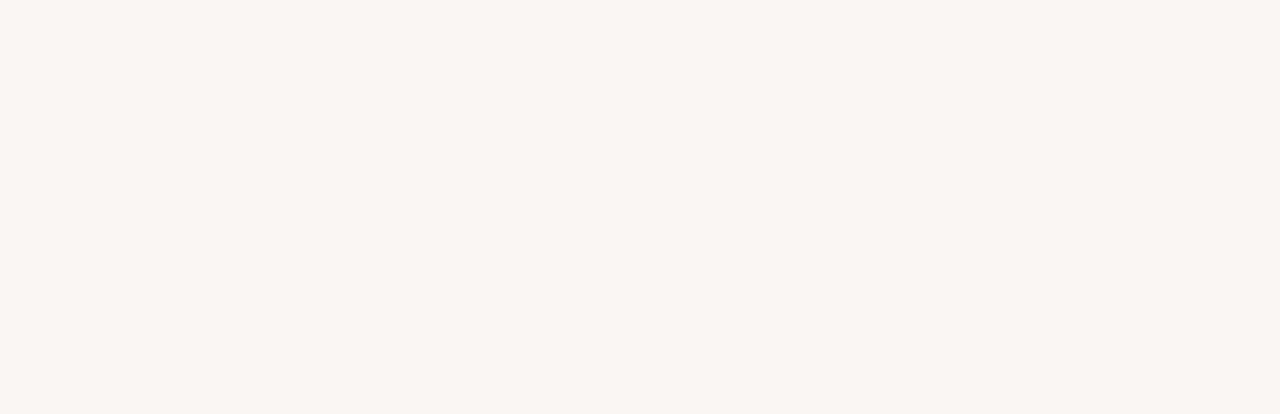
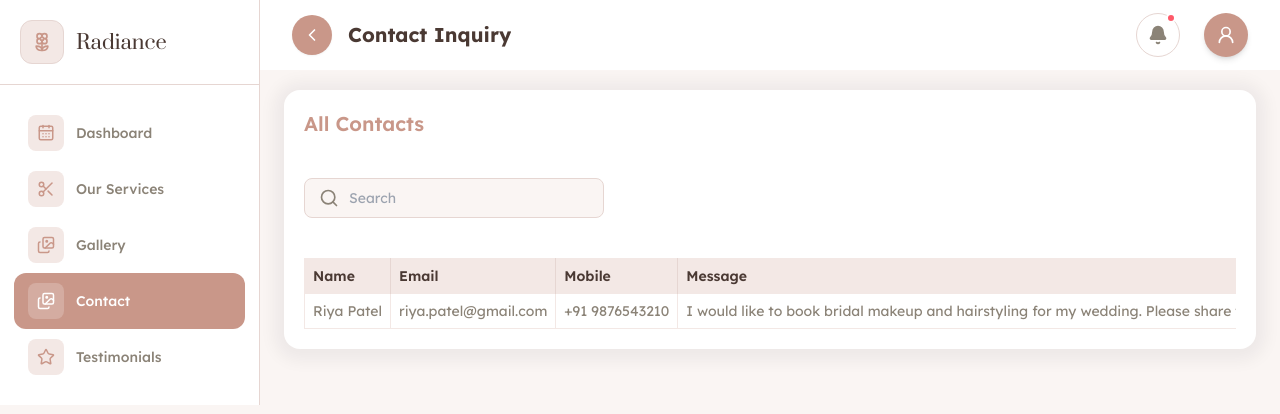
Before and after one commit to dhruviscalelot/radiance_beautyparlour_admin, a React (Vite) app: page /contact in a window 1280 px wide. Before the commit this address had no page. Shown: the top 414 px of the page. Built offline with nearby package versions, Linux system fonts and the light colour scheme; sample sign-in values are in the browser's storage.

Commit message:
contact page ui implement

```diff
--- a/src/common/CommonArray.jsx
+++ b/src/common/CommonArray.jsx
@@ -37,6 +37,13 @@ export const MainMenu = [
         icon: Images,
     },
     {
+        displayname: "Contact",
+        route: "/contact",
+        isOpen: false,
+        view: true,
+        icon: Images,
+    },
+    {
         displayname: "Testimonials",
         route: "/testimonials",
         isOpen: false,
--- /dev/null
+++ b/src/data/contact.js
@@ -0,0 +1,12 @@
+export const contactData = [
+
+    {
+        id: 1,
+        fullName: "Riya Patel",
+        email: "riya.patel@gmail.com",
+        phoneNumber: "+91 9876543210",
+        serviceName: "Bridal Makeup",
+        message:
+            "I would like to book bridal makeup and hairstyling for my wedding. Please share the available packages and appointment details.",
+    },
+]
--- /dev/null
+++ b/src/pages/Contact/AllContacts.jsx
@@ -0,0 +1,90 @@
+import React, { useEffect, useState } from 'react'
+import { setPageName } from "../../Store/Action/Auth/Auth_Action";
+import { contactData } from '../../data/contact.js';
+import { useDispatch } from 'react-redux';
+import CustomTable from '../../components/CustomTable.jsx';
+import { Search, Trash2 } from 'lucide-react';
+import CommonDialog from '../../common/CommonDialog.jsx';
+
+const AllContacts = () => {
+
+    const dispatch = useDispatch();
+    const [DeletePopup, setDeletePopup] = useState({ isOpen: false, resData: {} })
+    const [commonData, setCommonData] = useState({});
+
+    const columns = [
+        { key: "fullName", label: "Name" },
+        { key: "email", label: "Email" },
+        { key: "phoneNumber", label: "Mobile" },
+        { key: "message", label: "Message" },
+        { key: "serviceName", label: "Service Name" },
+        {
+            key: "action", label: "Action", renderCell: (key, row) => <div className="flex items-center space-x-2.5">
+                <span className="icon-trash text-[18px] lg:text-[20px] xl:text-[24px] text-red cursor-pointer" onClick={() => DeleteOpenDialog(row)} ><Trash2 size={18} /></span>
+            </div>
+        }
+    ]
+
+
+
+    useEffect(() => {
+        dispatch(setPageName("Contact Inquiry"))
+    }, []);
+
+
+    const DeleteOpenDialog = (rowData) => {
+        setCommonData({
+            title: "Delete Contact",
+            description: "Are You Sure You Want To Delete This Contact ? ",
+            buttonNames: { firstBtn: "Cancel", secondBtn: "Delete" },
+        });
+        setDeletePopup({
+            isOpen: true,
+            resData: rowData,
+        });
+    };
+
+
+    const deleteCloseDialog = async (closeEvent) => {
+        if (closeEvent) {
+            if (DeletePopup?.resData) {
+                let resData = DeletePopup?.resData;
+                const payload = { inquiry_id: resData?._id || "", };
+                const response = await dispatch(deleteInquiry(payload));
+                if (response?.IsSuccess) {
+                    toast.success(response?.Message);
+                    GetInquiryData();
+                }
+                setDeletePopup({
+                    isOpen: false,
+                    resData: {},
+                });
+            }
+        } else {
+            setDeletePopup({ isOpen: false, resData: {}, });
+        }
+    };
+
+    return (
+        <>
+            <div className="bg-white rounded-xl lg:rounded-2xl main_shadow p-3 lg:p-4 xl:p-5 space-y-4 lg:space-y-6 xl:space-y-8">
+                <div className="flex items-center justify-between">
+                    <h6 className="text-20 font-semibold text-primary">All Contacts</h6>
+                </div>
+                <div className='flex flex-wrap items-center -mx-1.5 lg:-mx-2 2xl:-mx-3'>
+                    <div className='w-full xs:w-1/2 md:w-1/3 2xl:w-[358px] p-1.5 lg:p-2 2xl:p-3'>
+                        <div className="input w-full max-w-full flex items-center">
+                            <span className='icon-search text-g7 block text-[18px] xl:text-[20px] cursor-pointer'><Search size={20} /></span>
+                            <input type="text" placeholder='Search' className='w-full outline-none bg-transparent text-d3 pl-2.5 text-g1' />
+                        </div>
+                    </div>
+                </div>
+                <CustomTable columns={columns} data={contactData} isPagination={false} />
+
+            </div>
+            {DeletePopup.isOpen && <CommonDialog CommonData={commonData} closeCommonDialog={deleteCloseDialog} />}
+        </>
+    )
+}
+
+export default AllContacts
--- a/src/routes/AllRoutes.jsx
+++ b/src/routes/AllRoutes.jsx
@@ -9,6 +9,7 @@ import Gallery from '../pages/Gallery/Gallery';
 import AddEditOurServices from '../pages/OurServices/AddEditOurServices';
 import Testimonials from '../pages/Testimonials/Testimonials';
 import AddEditTestimonials from '../pages/Testimonials/AddEditTestimonials';
+import AllContacts from "../pages/Contact/AllContacts"
 
 
 const AllRoutes = () => {
@@ -36,6 +37,9 @@ const AllRoutes = () => {
                         <Route path='/testimonials/create' element={<AddEditTestimonials />} />
                         <Route path='/testimonials/edit/:id' element={<AddEditTestimonials />} />
 
+                        {/* Contact */}
+                        <Route path='/contact' element={<AllContacts />} />
+
 
                     </Route>
                 </Route>
```
